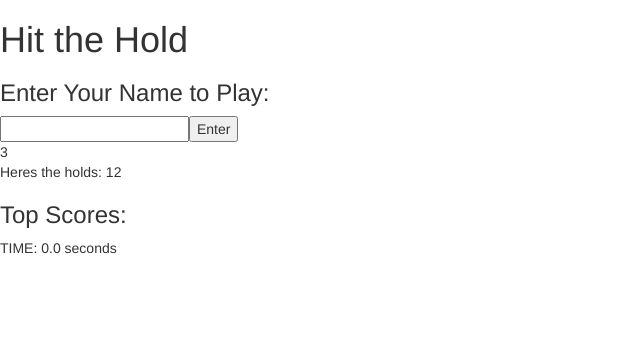
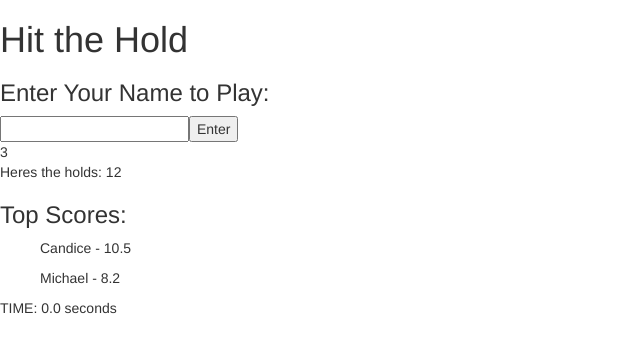
Before and after one commit to ctnswb/hit-the-hold-a5, an Angular app: page / in a window 1280 px wide. Shown: the top 352 px of the page, without its empty margins (0-640 px from the left). Built offline with nearby package versions, Linux system fonts and the light colour scheme.

Commit message:
add score model and pass down scores to score component

```diff
--- a/src/app/app.module.ts
+++ b/src/app/app.module.ts
@@ -10,7 +10,7 @@ import { countdownComponent } from './countdown/countdown.component';
 import { holdComponent } from './holdList/hold/hold.component';
 import { holdListComponent } from './holdList/holdList.component';
 import { nameInputComponent } from './nameInput/nameInput.component';
-import { scoreComponent } from './score/score.component';
+import { scoreComponent } from './scoreList/score/score.component';
 import { scoreListComponent } from './scoreList/scoreList.component';
 import { timerComponent } from './timer/timer.component';
 
--- a/src/app/score/score.component.html
+++ /dev/null
@@ -1 +0,0 @@
-<!-- <li>{{$ctrl.score[1]}} - {{$ctrl.score[0]}} Seconds</li> -->
--- a/src/app/score/score.component.ts
+++ /dev/null
@@ -1,9 +0,0 @@
-import { Component } from '@angular/core';
-
-@Component({
-  selector: 'score',
-  templateUrl: './score.component.html'
-})
-export class scoreComponent {
-
-}
--- /dev/null
+++ b/src/app/scoreList/score.model.ts
@@ -0,0 +1,9 @@
+export class Score {
+  public player: string;
+  public time: string;
+
+  constructor(player: string, time: string) {
+    this.player = player;
+    this.time = time;
+  }
+}
--- /dev/null
+++ b/src/app/scoreList/score/score.component.html
@@ -0,0 +1 @@
+<ul>{{score.player}} - {{score.time}}</ul>
--- /dev/null
+++ b/src/app/scoreList/score/score.component.ts
@@ -0,0 +1,10 @@
+import { Component, Input } from '@angular/core';
+import { Score } from '../score.model';
+
+@Component({
+  selector: 'score',
+  templateUrl: './score.component.html'
+})
+export class scoreComponent {
+  @Input() score: Score;
+}
--- a/src/app/scoreList/scoreList.component.html
+++ b/src/app/scoreList/scoreList.component.html
@@ -1,7 +1,2 @@
 <h3>Top Scores:</h3>
-<!-- <ol class="scoreList">
-Score List
-<div ng-repeat= "score in $ctrl.scores">
-<score score=score></score>
-</div>
-</ol> -->
+<score *ngFor="let score of scores" [score]="score"></score>
--- a/src/app/scoreList/scoreList.component.ts
+++ b/src/app/scoreList/scoreList.component.ts
@@ -1,9 +1,13 @@
 import { Component } from '@angular/core';
+import { Score } from './score.model';
 
 @Component({
   selector: 'score-list',
   templateUrl: './scoreList.component.html'
 })
 export class scoreListComponent {
-
+  scores: Score[] = [
+      new Score('Candice', '10.5'),
+      new Score('Michael', '8.2')
+    ];
 }
```
